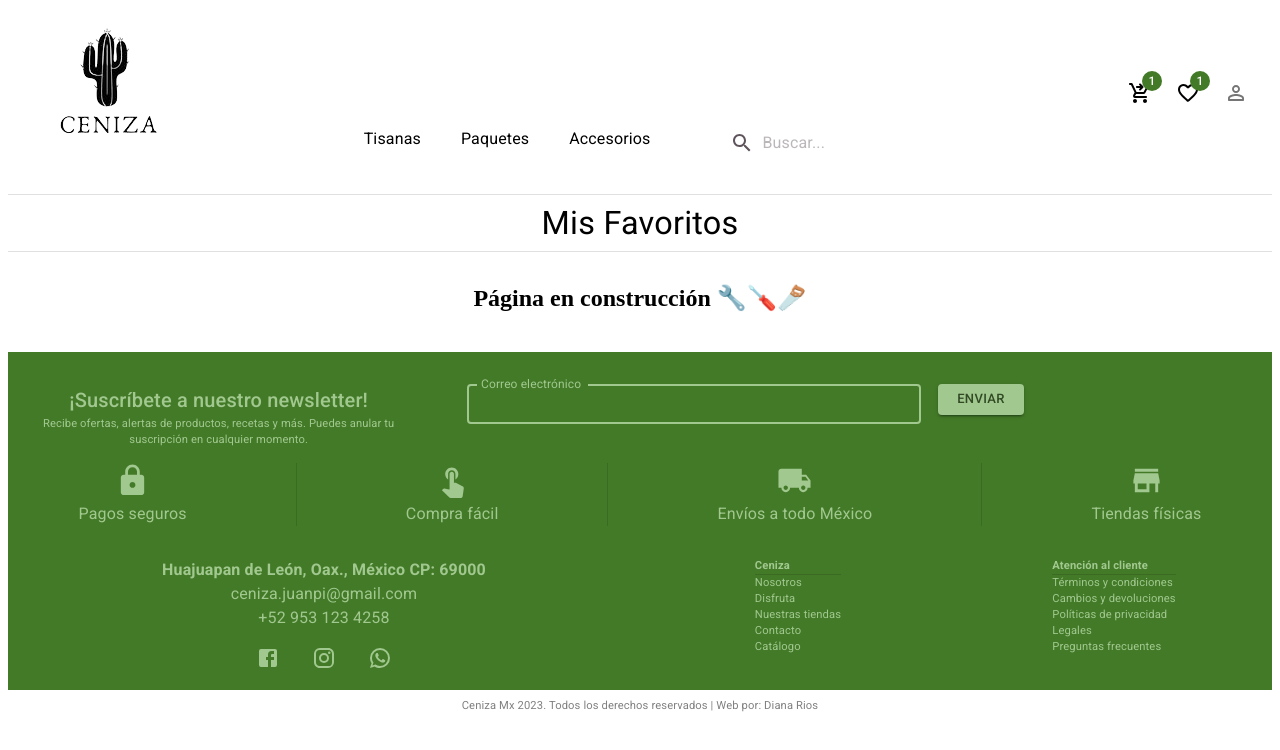
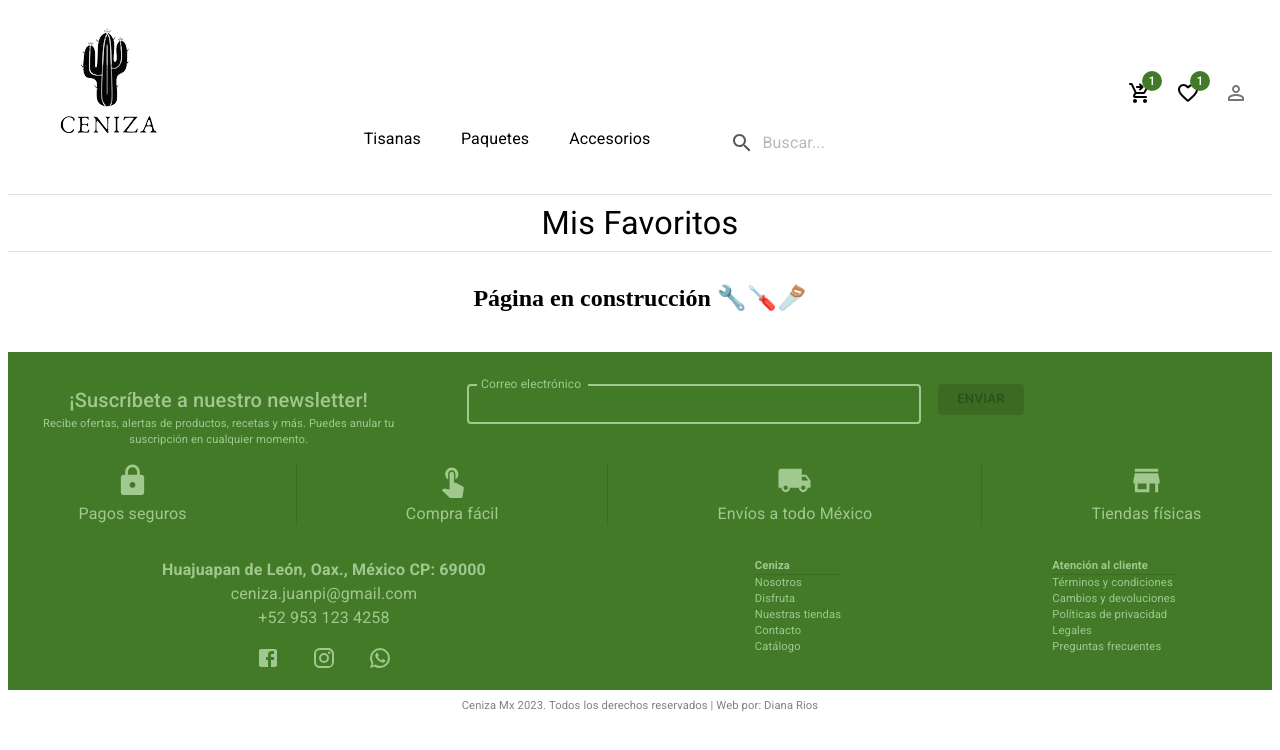
Before and after one commit to dianariosramirez/ceniza-shop, a React (Vite) app: page /ceniza-shop/favorites in a window 1280 px wide. Shown: the top 750 px of the page. Built offline with nearby package versions, Linux system fonts and the light colour scheme.

Commit message:
added toast

```diff
--- a/src/components/ProductDetail/ProductDetail.jsx
+++ b/src/components/ProductDetail/ProductDetail.jsx
@@ -1,4 +1,6 @@
+// Dependencies
 import React from 'react';
+import toast, { Toaster } from 'react-hot-toast';
 
 //MUI components
 import { Box, Button, Divider, IconButton, Stack, Typography} from '@mui/material';
@@ -6,15 +8,20 @@ import { Favorite } from '@mui/icons-material';
 import { useShoppingCartStore } from '../../store/shoppingCartStore';
 
 export const ProductDetail = ({ id, name, type, price, info, capacity, imageURL}) => {
+
     const { addToCart } = useShoppingCartStore();
-
+    const notifyAddToCart = () => toast.success('¡Añadido al carrito!');
     const onClickAddToCart = () => {
-        console.log('añadido al carrito!')
-        addToCart({ id, name, price, imageURL })
+        addToCart({ id, name, price, imageURL });
+        notifyAddToCart();
     }
 
+
+
     return (
-    <Stack margin={10}>
+    <>
+        <Toaster/>
+        <Stack margin={2}>
             <Typography
             variant='h4'
             sx={ theme => ({
@@ -101,5 +108,6 @@ export const ProductDetail = ({ id, name, type, price, info, capacity, imageURL}
             Capacidad: { capacity }
             </Typography>
         </Stack>
+    </>
   )
 }
--- a/src/components/footer/footer.jsx
+++ b/src/components/footer/footer.jsx
@@ -1,4 +1,9 @@
-import React from 'react';
+// Dependencies
+import React, { useState } from 'react';
+import toast, { Toaster } from 'react-hot-toast';
+
+// Form
+import { validationSchemaFooter as validationSchema } from '../../resources/helpers/formikHelper';
 
 // MUI components
 import { Box, Button, Divider, Link, TextField, Typography, useMediaQuery } from '@mui/material';
@@ -6,11 +11,31 @@ import Grid from "@mui/material/Unstable_Grid2/Grid2";
 import { Facebook, Instagram, LocalShipping, Lock, Store, TouchApp, WhatsApp } from '@mui/icons-material';
 import { Stack } from '@mui/system';
 
+const notify = () => toast('¡Gracias por suscribirte! 🌵', {position: 'bottom-center'});
+
 export const Footer = () => {
   const isDesktop = useMediaQuery('(min-width:400px)');
 
+  const [email, setEmail] = useState('');
+
+  const handleChange = (e) => {
+    setEmail(e.target.value);
+  }
+
+  const handleSubmit = async (event) => {
+    event.preventDefault();
+    try {
+      await validationSchema.validate({ email });
+      setEmail('');
+      notify();
+    } catch (error) {
+      console.log('hubo un error')
+    }
+  }
+
   return (
     <Box sx={{ mt: 5, backgroundColor: "#437A28", color: "#A1C88F"}} >
+      <Toaster />
       <Grid container spacing={0} >
         <Grid
           xs={12} md={4}
@@ -38,11 +63,13 @@ export const Footer = () => {
         >
           <TextField
             focused
+            value={email}
             type="email"
             label="Correo electrónico"
             variant="outlined"
             size="small"
             color="warning"
+            onChange={handleChange}
             sx={{width:'80%', marginRight:'3%'}}
             InputProps={{
               sx: {
@@ -50,7 +77,21 @@ export const Footer = () => {
               }
             }}
           />
-          <Button type="submit" variant="contained" color="warning" size='small' sx={{width:'15%', marginBottom:"1rem"}}>
+          <Button
+            disabled={!(/^[A-Z0-9._%+-]+@[A-Z0-9.-]+\.[A-Z]{2,}$/i).test(email)}
+            type="submit"
+            variant="contained"
+            color="warning"
+            size='small'
+            sx={{
+              width:'15%',
+              marginBottom:"1rem",
+              ":hover":{
+                color:"#A1C88F"
+              }
+            }}
+            onClick={handleSubmit}
+          >
             Enviar
           </Button>
         </Grid>
--- a/src/components/productCard/productCard.jsx
+++ b/src/components/productCard/productCard.jsx
@@ -1,8 +1,10 @@
+// Dependencies
 import React, { useState } from 'react';
 import { useNavigate } from 'react-router-dom';
+import toast, { Toaster } from 'react-hot-toast';
 
 // MUI components
-import { Box, Button, Card, CardContent, CardMedia, IconButton, Typography, useMediaQuery } from '@mui/material';
+import { Box, Card, CardContent, IconButton, Typography, useMediaQuery } from '@mui/material';
 import { AddShoppingCart, Favorite } from '@mui/icons-material';
 import { Stack } from '@mui/system';
 
@@ -10,10 +12,13 @@ import { Stack } from '@mui/system';
 import { useShoppingCartStore } from '../../store/shoppingCartStore';
 
 export const ProductCard = ({ id, name, price, imageURL, productDetail }) => {
+
   const isDesktop = useMediaQuery('(min-width:400px)');
 
   const [ favoriteMark, setFavoriteMark] = useState( "notFav" );
   const { addToCart } = useShoppingCartStore();
+
+  const notifyAddToCart = () => toast.success('¡Añadido al carrito!');
 
   const onClickFav = (e) => {
     e.stopPropagation();
@@ -27,11 +32,14 @@ export const ProductCard = ({ id, name, price, imageURL, productDetail }) => {
   const onClickAddToCart = (e) => {
     e.stopPropagation();
     addToCart({ id, name, price, imageURL, productDetail });
+    notifyAddToCart();
   }
 
   const navigate = useNavigate();
 
   return (
+    <>
+      <Toaster/>
       <Card
           onClick={() => {
             navigate(productDetail)
@@ -44,7 +52,6 @@ export const ProductCard = ({ id, name, price, imageURL, productDetail }) => {
           }}
       >
           <Box
-          onClick={() => console.log('jiji')}
             sx={{
               position: "relative",
             }}
@@ -59,7 +66,7 @@ export const ProductCard = ({ id, name, price, imageURL, productDetail }) => {
             <IconButton
               onClick={onClickFav}
               color={favoriteMark === "isFav" ? "primary" : "success"}
-            style={{
+              sx={{
                 position: "absolute",
                 top: "0.5rem",
                 right: "0.5rem",
@@ -104,5 +111,6 @@ export const ProductCard = ({ id, name, price, imageURL, productDetail }) => {
           </Stack>
         </CardContent>
       </Card>
+    </>
   );
 };
```
Lines whose indentation alone changed are shown as unchanged.
